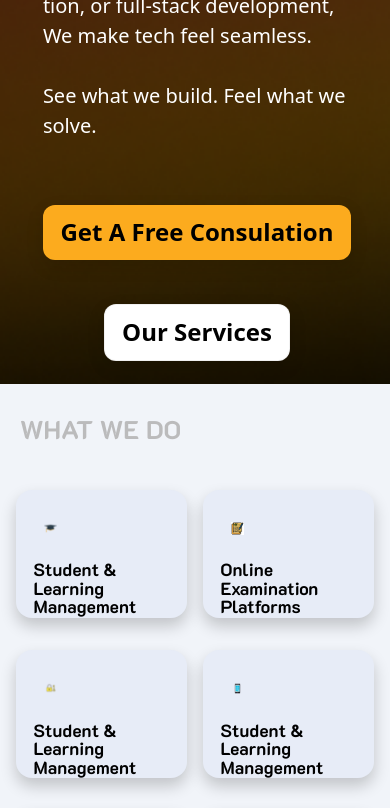
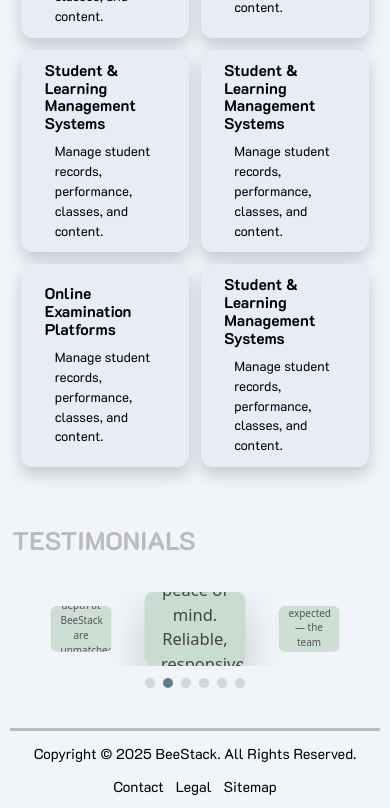
Before and after one commit to hangingpawn64/BeeStack, a React (Vite) app: page / in a window 390 px wide. Shown: the part 900-1708 px from the top of the page. Built offline with nearby package versions, Linux system fonts and the light colour scheme; a web font is replaced by a local one.

Commit message:
added testimonial slider

```diff
--- a/src/components/Cards.css
+++ b/src/components/Cards.css
@@ -2,11 +2,11 @@
 .card-grid {
   display: grid;
   grid-template-columns: repeat(3, 1fr);
-  row-gap: 3rem;
-  column-gap: 4rem;
-  /* padding: 0.5rem; */
-  max-width: 1440px;
+  row-gap: clamp(1rem, 3vw, 3rem);
+  column-gap: clamp(1rem, 4vw, 4rem);
+  max-width: min(95vw, 90rem);
   margin: 0 auto;
+  padding: clamp(0.5rem, 2vw, 1.5rem);
 }
 
 /* card: enforce width-driven sizing and a consistent height:width = 3:4
@@ -14,15 +14,12 @@
 .card {
   background-color: #E7ECF7;
   width: 100%;
-  /* removed fixed height/max-width so aspect-ratio controls card height */
-  border-radius: 1rem;
+  border-radius: 0.75rem;
   overflow: hidden;
-  box-shadow: 0 8px 16px rgba(0, 0, 0, 0.2);
+  box-shadow: 0 0.5rem 1rem rgba(0, 0, 0, 0.18);
   display: flex;
   flex-direction: column;
   transition: transform 0.2s ease;
-
-  /* ensure the card keeps width/height ratio corresponding to height:width = 3:4 */
   aspect-ratio: 4 / 3;
   box-sizing: border-box;
 }
@@ -30,10 +27,9 @@
 .card-photo {
   width: 35%;
   height: 35%;
-  padding-left: 0.625rem;
-  padding-top: 2rem;
+  padding-left: 0.6rem;
+  padding-top: clamp(0.75rem, 2.2vw, 2rem);
   object-fit: contain;
-
   transition: transform 0.4s ease-in-out;
 }
 
@@ -44,32 +40,31 @@
   display: flex;
   flex-direction: column;
   justify-content: center;
-  align-items: flex-start; /* changed: left-align children so padding lines up */
+  align-items: flex-start;
   text-align: left;
   color: black;
   flex: 0 0 auto;
   width: 100%;
   box-sizing: border-box;
-  padding-left: 1rem;
+  padding-left: clamp(0.5rem, 1.6vw, 1rem);
 }
 
 .card-details h3 {
-  /* changed: don't force full width, limit right side with max-width */
-  padding: 1rem 0 0 0.625rem;
-  width: auto;                /* allow natural sizing */
-  max-width: 75%;             /* reduce width from the right — adjust % as needed */
-  align-self: flex-start;     /* prevent stretching in the column layout */
+  padding: clamp(0.5rem, 1.6vw, 1rem) 0 0 0.625rem;
+  width: auto;
+  max-width: 75%;
+  align-self: flex-start;
   margin: 0;
-  font-size: 1.5rem;
+  font-size: clamp(1.1rem, 2.2vw, 1.5rem);
   font-weight: bold;
-  line-height: 1.05;
+  line-height: 1.15;
   word-break: break-word;
 }
 
 .card-details p {
   width: 100%;
-  padding: 1rem 0 0 0.625rem;
-  font-size: 1.25rem;
+  padding: clamp(0.5rem, 1.4vw, 1rem) 0 0 0.625rem;
+  font-size: clamp(0.95rem, 1.8vw, 1.25rem);
 }
 
 
@@ -77,8 +72,8 @@
 @media (max-width: 1024px) {
   .card-grid {
     grid-template-columns: repeat(3, 1fr);
-    column-gap: 3rem;
-    row-gap: 2rem;
+    column-gap: clamp(1rem, 3.4vw, 3rem);
+    row-gap: clamp(0.75rem, 3vw, 2rem);
   }
   /* allow slightly smaller max width per column if needed */
   .card {
@@ -89,18 +84,18 @@
 @media (max-width: 768px) {
   .card-grid {
     grid-template-columns: repeat(2, 1fr);
-    column-gap: 2rem;
-    row-gap: 2rem;
-    padding: 2rem;
+    column-gap: clamp(0.75rem, 3vw, 2rem);
+    row-gap: clamp(0.75rem, 3vw, 2rem);
+    padding: clamp(0.5rem, 3vw, 2rem);
   }
   .card {
     aspect-ratio: 4 / 3;
   }
   .card-details h3 {
-    font-size: 1.1rem;
+    font-size: clamp(0.98rem, 2.2vw, 1.08rem);
   }
   .card-details p {
-    font-size: 0.9rem;
+    font-size: clamp(0.82rem, 2.1vw, 0.92rem);
   }
 }
 
@@ -108,17 +103,22 @@
   .card-grid {
     width: 100%;
     grid-template-columns: repeat(2, 1fr);
-    padding: 1rem;
-    column-gap: 1rem;
+    padding: clamp(0.5rem, 3vw, 1rem);
+    column-gap: clamp(0.5rem, 3vw, 1rem);
   }
   .card {
-    /* keep width-driven sizing, aspect ratio preserved */
-    aspect-ratio: 4 / 3;
+    /* switch to grid to place text left and icon right */
+    display: grid;
+    grid-template-columns: 1fr auto;
+    align-items: center;
+    column-gap: clamp(0.5rem, 3vw, 0.75rem);
+    aspect-ratio: unset; /* allow content-driven height on tiny screens */
+    padding: clamp(0.5rem, 3vw, 0.75rem);
     max-width: 100%;
     min-width: 0;
   }
   .card-details {
-    padding: 0.6rem;
+    padding: 0; /* grid handles spacing */
     width: 100%;
     min-width: 0;
     word-break: break-word;
@@ -126,14 +126,23 @@
   }
   .card-details h3 {
     max-width: 100%;
-    padding-left: 0.5rem;
+    padding: 0;
+    font-size: clamp(0.95rem, 4vw, 1.05rem); /* smaller heading on mobile */
+    line-height: 1.15;
   }
   .card-details p {
-    font-size: 1rem;
+    font-size: clamp(0.8rem, 3.4vw, 0.95rem);
     white-space: normal;
     word-break: break-word;
     overflow-wrap: break-word;
     display: block;
     width: 100%;
   }
+  .card-photo {
+    width: clamp(2.5rem, 16vw, 4.5rem);
+    height: clamp(2.5rem, 16vw, 4.5rem);
+    padding: 0; /* remove large paddings so it fits on the right */
+    justify-self: end; /* push icon to right side */
+    object-fit: contain;
+  }
 }
--- a/src/components/Footer.css
+++ b/src/components/Footer.css
@@ -1,14 +1,14 @@
 .footer {
     background-color: #F1F4F9;
-    padding: 20px 60px;
+    padding: clamp(0.75rem, 2.5vw, 1.5rem) clamp(1rem, 5vw, 3rem);
     display: flex;
     align-items: center;
     justify-content: space-between;
     font-family: 'K2D', sans-serif;
-    font-size: 1rem;
+    font-size: clamp(0.9rem, 1.2vw, 1.05rem);
     color: #000;
-    border-top: 3px solid #BBBBBC;
-    width: 85%;        /* adjust to preference */
+    border-top: 0.1875rem solid #BBBBBC; /* ~3px, relative */
+    width: min(95%, 95rem);
     margin: 0 auto;
   }
 
@@ -18,7 +18,7 @@
 
   .footer-links {
     display: flex;
-    gap: 2rem;
+    gap: clamp(0.75rem, 2.5vw, 2rem);
   }
 
   .footer-links a {
@@ -34,13 +34,13 @@
   .footer-social {
     display: flex;
     align-items: center;
-    gap: 10px;
+    gap: clamp(0.5rem, 2vw, 0.75rem);
   }
 
   .social-icon {
-    width: 32px;
-    height: 32px;
-    border-radius: 8px;
+    width: clamp(1.75rem, 3.2vw, 2.25rem);
+    height: clamp(1.75rem, 3.2vw, 2.25rem);
+    border-radius: 0.5rem;
     display: flex;
     align-items: center;
     justify-content: center;
@@ -52,18 +52,18 @@
   }
 
   .linkedin i {
-    font-size: 18px;
+    font-size: clamp(0.9rem, 1.6vw, 1.125rem);
   }
 
   /* ✅ Mobile Friendly */
   @media (max-width: 768px) {
     .footer {
       flex-direction: column;
-      gap: 10px;
+      gap: 0.75rem;
       text-align: center;
     }
 
     .footer-links {
-      gap: 1.2rem;
+      gap: clamp(0.75rem, 3vw, 1.2rem);
     }
   }
--- a/src/components/Footer.jsx
+++ b/src/components/Footer.jsx
@@ -17,7 +17,7 @@ const Footer = () => {
   <div className="footer-social">
     <span>Follow the vibe?</span>
     <a
-      href="https://www.linkedin.com"
+      href="https://www.linkedin.com/company/beestack/"
       target="_blank"
       rel="noopener noreferrer"
       className="social-icon linkedin"
--- a/src/pages/HomePage.css
+++ b/src/pages/HomePage.css
@@ -34,7 +34,7 @@ h5{
     display: inline-block;
     padding: 0.6rem 1rem;
     border-radius: 3.125rem;
-    font-size: 1.25rem;
+    font-size: clamp(0.9rem, 2.6vw, 1.1rem);
 
     /* translucent white background + glass blur */
     background: rgba(255,255,255,0.12);
@@ -63,12 +63,14 @@ h5{
 }
 
 h1{
-    font-size: 3rem;
+    font-size: clamp(1.6rem, 6vw, 3rem);
+    line-height: 1.15;
     color: #fff;
 }
 
 h2{
-    font-size: 1.25rem;
+    font-size: clamp(0.95rem, 3.5vw, 1.15rem);
+    line-height: 1.35;
     color: #fff;
 }
 
@@ -82,15 +84,15 @@ h2{
 
 .btn{
     cursor: pointer;
-    font-size: 1.5rem;
-    padding: 0.6rem 1.1rem;
+    font-size: clamp(0.95rem, 3.8vw, 1.2rem);
+    padding: clamp(0.45rem, 2.2vw, 0.6rem) clamp(0.8rem, 3vw, 1.1rem);
     border-radius: 0.75rem;
     border: none;
     box-shadow: 0 6px 18px rgba(0,0,0,0.12);
     transition: transform 120ms ease, box-shadow 120ms ease, opacity 120ms ease;
     white-space: nowrap;
-    margin-right: 2rem;
-    margin-top: 2rem;
+    margin-right: clamp(0.5rem, 4vw, 2rem);
+    margin-top: clamp(0.25rem, 2.5vw, 1rem);
 }
 
 /* consultation button: pink background, black text */
@@ -123,8 +125,8 @@ h2{
   padding: clamp(1rem, 6vw, 4rem); /* responsive padding instead of fixed pl-28 */
   display: flex;
   flex-direction: column;
-  gap: 1rem;
-  padding-left: 11vw;
+  gap: clamp(0.5rem, 2.6vw, 1rem);
+  padding-left: var(--content-pad);
 }
 
 /* ensure headings and paragraphs wrap */
@@ -177,7 +179,8 @@ h2{
 {
   max-width: 1540px;
   margin: auto;
-  overflow: hidden;
+  overflow-x: hidden;  /* keep horizontal containment */
+  overflow-y: visible; /* allow scaled center card to show */
   padding: 0 20px;
 }
 
@@ -190,32 +193,83 @@ h2{
   margin-bottom: -0.5em;
 }
 
-.row
-{
-  display: flex;
-  flex-wrap: wrap;
-  justify-content: center;
+/* slider viewport/track for animated movement */
+.slider-viewport {
+  overflow-x: hidden;
+  overflow-y: visible; /* prevent top clipping of scaled card */
+  /* clip a tiny portion from both sides to hide slide edges */
+  width: 98%;            /* ~1% cropped each side */
+  margin-inline: auto;   /* keep centered */
+  padding-inline: clamp(0.25rem, 1vw, 0.75rem);
+}
+.slider-track {
+  display: grid;
+  grid-auto-flow: column;
+  grid-auto-columns: calc(100% / 3);
+  gap: 0;; /* avoid width overrun from gaps */
+  transition: transform 600ms ease;
+  will-change: transform;
+}
+.slider-track.no-transition { transition: none; }
+
+.slide {
+  box-sizing: border-box;
+  padding: 0 clamp(0.5rem, 2vw, 0.9rem); /* internal spacing between cards */
 }
 
-.col
-{
-  flex: 33.33%;
-  max-width: 33.33%;
-  box-sizing:  border-box;
-  padding: 15px;
+.slide.center .testimonial {
+
+
+  box-shadow: 0 18px 40px rgba(0,0,0,0.18);
+}
+
+.slide.side .testimonial {
+  transform: scale(0.85);
+  opacity: 0.95;
+}
+
+/* ---------- Responsiveness for slider visibility ---------- */
+/* Desktop large: show most of side cards */
+@media (max-width: 1200px) {
+  .slider-viewport { width: 96%; }
+  .slide.center .testimonial { transform: scale(1.05); }
+}
+
+/* Tablet: reveal less of side cards, keep center fully visible */
+@media (max-width: 992px) {
+  .slider-viewport { width: 100%; }
+  .slide.center .testimonial { transform: scale(1.4); }
+  .slide.side .testimonial { transform: scale(0.74); }
+  .testimonial { padding: clamp(0.875rem, 2.6vw, 1.25rem); }
+  .name { font-size: clamp(0.25rem, 0.75vw, 0.3rem); }
+}
+
+/* Mobile: center card dominant; side cards peek slightly */
+@media (max-width: 768px) {
+  .slider-viewport { width: 100%; }
+  .slide.center .testimonial { transform: scale(1.03); }
+  .slide.side .testimonial { transform: scale(0.62); opacity: 0.9; }
+  .testimonial { padding: clamp(0.75rem, 3.5vw, 1rem); }
+  .name { font-size: clamp(0.85rem, 1.2vw, 0.85rem); }
 }
 
 .testimonial
 {
   background: #C9DCD1;
-  padding: 30px;
+  padding: clamp(1rem, 3vw, 1.875rem);
   padding-top: 0;
-  border-radius: 1rem;
+  border-radius: 0.625rem;
+
+  aspect-ratio: 4 / 3;
+  display: flex;
+  flex-direction: column;
+  justify-content: center;
+  overflow: hidden;
 }
 
 .name
 {
-  font-size: 20px;
+  font-size: clamp(1rem, 2.8vw, 1.25rem);
   text-transform: uppercase;
   margin-bottom: 1em;
 }
@@ -223,8 +277,26 @@ h2{
 .stars
 {
   color: #f0932b;
-  margin: 20px 0;
+  margin: clamp(0.5rem, 2.4vw, 1.25rem) 0;
 }
+
+/* dots */
+
+.slider-dots {
+  display: flex;
+  justify-content: center;
+  gap: 0.5rem;
+  margin-top: clamp(0.75rem, 3vw, 1.25rem);
+}
+.dot {
+  width: 10px;
+  height: 10px;
+  border-radius: 50%;
+  background: #cfd8dc;
+  border: 0;
+  cursor: pointer;
+}
+.dot.active { background: #607d8b; }
 
 @media screen and (max-width: 960px)
 {
@@ -234,17 +306,40 @@ h2{
     align-items: center;
     text-align: center;
   }
-  .col
-  {
-    flex: 100%;
-    max-width: 80%;
+  .slider-row {
+    grid-template-columns: 1fr minmax(0, 1.1fr) 1fr;
+    gap: 0.75rem;
   }
 }
 
 /* responsive tweak for narrow screens */
 @media (max-width: 900px) {
+  :root { --content-pad: 1.25rem; }
   .heading {
-    padding-left: 1.25rem;
+    padding-left: var(--content-pad);
     font-size: clamp(1.6rem, 5vw, 2.6rem);
   }
 }
+
+/* Mobile-first reductions so buttons are visible on load */
+@media (max-width: 768px) {
+  :root { --content-pad: 1rem; }
+  .left {
+    padding: clamp(0.75rem, 5vw, 1.25rem);
+    padding-left: var(--content-pad);
+  }
+  h1 { font-size: clamp(1.35rem, 6.5vw, 1.8rem); }
+  h2 { font-size: clamp(0.9rem, 3.8vw, 1rem); }
+  h5 { font-size: clamp(0.85rem, 3.6vw, 1rem); }
+  .buttons { margin-top: 0.5rem; }
+  .btn { margin-top: 0.4rem; }
+}
+
+@media (max-width: 480px) {
+  :root { --content-pad: 0.75rem; }
+  .left { padding-left: var(--content-pad); }
+  h1 { font-size: clamp(1.2rem, 7vw, 1.6rem); }
+  h2 { font-size: clamp(0.85rem, 4vw, 0.95rem); }
+  h5 { font-size: clamp(0.8rem, 4vw, 0.95rem); }
+  .buttons { gap: 0.5rem; }
+}
--- a/src/pages/HomePage.jsx
+++ b/src/pages/HomePage.jsx
@@ -1,4 +1,4 @@
-import React from "react";
+import React, { useEffect, useMemo, useState } from "react";
 import Navbar from "../components/Navbar";
 import "./HomePage.css";
 import members from "../work.json";
@@ -54,56 +54,8 @@ const HomePage = () => {
           <div className="heading pl-28">TESTIMONIALS</div>
           </div>
 
-         <div className="testimonials">
-    <div className="testimonial-inner">
-      <div className="row">
-        <div className="col">
-          <div className="testimonial">
-            <div className="quote">"</div>
-            <div className="name">John Waddrob</div>
-            <p>“The professionalism and technical depth at BeeStack are unmatched. We felt like they were part of our own team.”</p>
-            <div className="stars">
-              <i className="fas fa-star"></i>
-              <i className="fas fa-star"></i>
-              <i className="fas fa-star"></i>
-              <i className="fas fa-star"></i>
-              <i className="fas fa-star"></i>
-            </div>
-          </div>
-        </div>
-
-        <div className="col">
-          <div className="testimonial">
-            <div className="quote">"</div>
-            <div className="name">John Waddrob</div>
-            <p>“BeeStack delivers peace of mind. Reliable, responsive, and focused on real results.”</p>
-            <div className="stars">
-              <i className="fas fa-star"></i>
-              <i className="fas fa-star"></i>
-              <i className="fas fa-star"></i>
-              <i className="fas fa-star"></i>
-              <i className="far fa-star"></i>
-            </div>
-          </div>
-        </div>
-
-        <div className="col">
-          <div className="testimonial">
-           <div className="quote">"</div>
-            <div className="name">John Waddrob</div>
-            <p>“BeeStack helped us launch faster than we thought possible — their team truly understands product quality and deadlines.”</p>
-            <div className="stars">
-              <i className="fas fa-star"></i>
-              <i className="fas fa-star"></i>
-              <i className="fas fa-star"></i>
-              <i className="fas fa-star"></i>
-              <i className="fas fa-star"></i>
-            </div>
-          </div>
-        </div>
-      </div>
-    </div>
-  </div>
+        {/* Testimonial slider */}
+        <TestimonialSlider />
 
   <Footer />
     </>
@@ -111,3 +63,127 @@ const HomePage = () => {
 };
 
 export default HomePage;
+
+// --- Testimonial slider component ---
+const testimonials = [
+  {
+    name: 'John Waddrob',
+    text: '“The professionalism and technical depth at BeeStack are unmatched. We felt like they were part of our own team.”',
+    stars: 5,
+  },
+  {
+    name: 'Aisha Rao',
+    text: '“BeeStack delivers peace of mind. Reliable, responsive, and focused on real results.”',
+    stars: 4,
+  },
+  {
+    name: 'Marco Li',
+    text: '“We launched faster than expected — the team truly understands product quality and deadlines.”',
+    stars: 5,
+  },
+  {
+    name: 'Sana Kapoor',
+    text: '“Great communication and execution. Our stack is cleaner and much easier to maintain now.”',
+    stars: 5,
+  },
+  {
+    name: 'Ethan Cole',
+    text: '“From idea to delivery, the process was smooth and outcomes exceeded expectations.”',
+    stars: 5,
+  },
+  {
+    name: 'Mina Park',
+    text: '“Engineering excellence with a product mindset — exactly what we needed.”',
+    stars: 5,
+  },
+];
+
+function StarRow({ count }) {
+  return (
+    <div className="stars">
+      {Array.from({ length: 5 }).map((_, i) => (
+        <i key={i} className={i < count ? 'fas fa-star' : 'far fa-star'}></i>
+      ))}
+    </div>
+  );
+}
+
+function TestimonialSlider() {
+  const total = testimonials.length; // 6
+  const [leftIndex, setLeftIndex] = useState(0); // index of the leftmost visible slide
+  const [isJumping, setIsJumping] = useState(false);
+
+  // Build a track with extra clones at end for smooth wrap
+  const trackItems = useMemo(() => {
+    return [...testimonials, ...testimonials.slice(0, 3)];
+  }, []);
+
+  // auto-advance every 2s
+  useEffect(() => {
+    const t = setInterval(() => {
+      setLeftIndex((i) => i + 1);
+    }, 2000);
+    return () => clearInterval(t);
+  }, []);
+
+  // After animating to the last clone step, jump back without visible snap
+  // Wait for the transform transition (600ms in CSS) to complete before resetting
+  useEffect(() => {
+    if (leftIndex === total) {
+      const timeout = setTimeout(() => {
+        setIsJumping(true);
+        setLeftIndex(0);
+        // allow one frame without transition, then re-enable
+        requestAnimationFrame(() => setIsJumping(false));
+      }, 610); // slightly longer than CSS transition to ensure completion
+      return () => clearTimeout(timeout);
+    }
+  }, [leftIndex, total]);
+
+  // The center slide is the second in the viewport
+  const centerIndex = (leftIndex + 1) % total;
+
+  const translatePercent = -(leftIndex * (100 / 3)); // move one slide = 33.333%
+
+  return (
+    <div className="testimonials">
+      <div className="testimonial-inner">
+        <div className="slider-viewport">
+          <div
+            className={`slider-track ${isJumping ? 'no-transition' : ''}`}
+            style={{ transform: `translateX(${translatePercent}%)` }}
+          >
+            {trackItems.map((item, i) => {
+              // Determine if this slide is visible and whether it's center
+              const rel = (i - leftIndex + total * 10) % total; // normalize
+              const isCenter = rel === 1; // second visible slot
+              const isSide = rel === 0 || rel === 2;
+              return (
+                <div key={i} className={`slide ${isCenter ? 'center' : isSide ? 'side' : ''}`}>
+                  <div className="testimonial">
+                    <div className="quote">"</div>
+                    <div className="name">{item.name}</div>
+                    <p className="para">{item.text}</p>
+                    <StarRow count={item.stars} />
+                  </div>
+                </div>
+              );
+            })}
+          </div>
+        </div>
+
+        {/* dots */}
+        <div className="slider-dots">
+          {Array.from({ length: total }).map((_, i) => (
+            <button
+              key={i}
+              className={`dot ${i === centerIndex ? 'active' : ''}`}
+              onClick={() => setLeftIndex((i - 1 + total) % total)}
+              aria-label={`Go to slide ${i + 1}`}
+            />
+          ))}
+        </div>
+      </div>
+    </div>
+  );
+}
```
